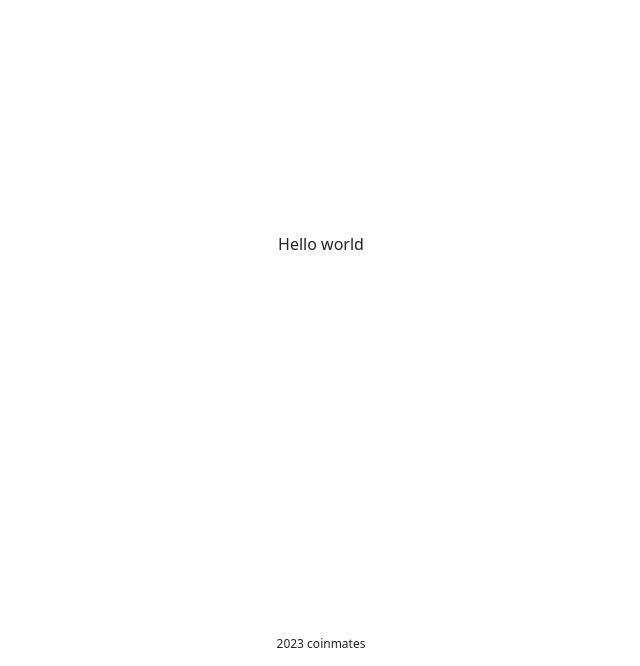
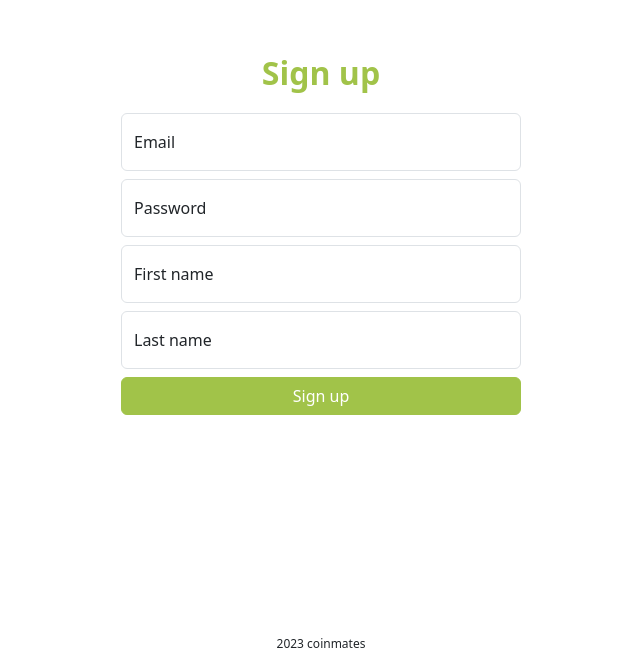
Before and after one commit to stjomd/coinmates, a React (Vite) app in the folder frontend/: page /register in a window 1280 px wide. Shown: the part 134-800 px from the top of the page, without its empty margins (319-959 px from the left). Built offline with nearby package versions, Linux system fonts and the light colour scheme; a web font is replaced by a local one.

Commit message:
Build sign up form

```diff
--- a/frontend/src/components/register/Register.scss
+++ b/frontend/src/components/register/Register.scss
@@ -0,0 +1,14 @@
+@use '../../colors';
+
+.register-box {
+	display: flex;
+	flex-direction: column;
+	align-items: center;
+	width: min(100vw - 20pt, 400px);
+}
+
+#register-title {
+	font-size: 24pt;
+	font-weight: bold;
+	color: colors.$primary;
+}
--- a/frontend/src/components/register/Register.tsx
+++ b/frontend/src/components/register/Register.tsx
@@ -1,7 +1,33 @@
+import './Register.scss';
+
 function Register() {
 	return (
 		<div className='register-box'>
-			Hello world
+			<p id='register-title'>Sign up</p>
+			<form>
+			<div className="form-floating">
+				<input type='email' className='form-control' id='email' placeholder='s'/>
+				<label htmlFor='email'>Email</label>
+			</div>
+			<div className="form-floating">
+				<input type='password' className='form-control' id='password' placeholder='s'/>
+				<label htmlFor='password'>Password</label>
+			</div>
+			<div className="form-floating">
+				<input type='text' className='form-control' id='first-name' placeholder='s'/>
+				<label htmlFor='first-name'>First name</label>
+			</div>
+			<div className="form-floating">
+				<input type='text' className='form-control' id='last-name' placeholder='s'/>
+				<label htmlFor='last-name'>Last name</label>
+			</div>
+			</form>
+			<button
+				type='button'
+				className='btn btn-primary login-btn'
+			>
+				Sign up
+			</button>
 		</div>
 	);
 }
```
